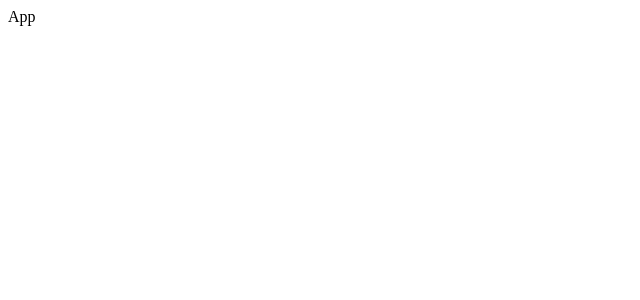
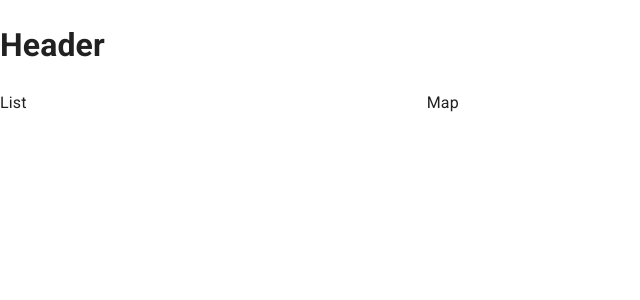
Before and after one commit to kulklex/Travel-Advisor-App, a React (Create React App) app: page / in a window 1280 px wide. Shown: the top 300 px of the page, without its empty margins (0-640 px from the left). Built offline with nearby package versions, Linux system fonts and the light colour scheme; the HTML template or start-up script is replaced by a standard one.

Commit message:
Components Setup

```diff
--- a/src/App.js
+++ b/src/App.js
@@ -1,7 +1,22 @@
+import { CssBaseline, Grid } from '@mui/material'
 import React from 'react'
+import Header from './Components/Header/Header'
+import Map from './Components/Map/Map'
+import List from './Components/List/List'
 
 export default function App() {
   return (
-    <div>App</div>
+    <>
+      <CssBaseline/>
+      <Header/>
+      <Grid container spacing={3} style={{ width: '100%' }} >
+        <Grid item xs={12} md={4}>
+          <List />
+        </Grid>
+        <Grid item xs={12} md={8}>
+          <Map />
+        </Grid>
+      </Grid>
+    </>
   )
 }
--- /dev/null
+++ b/src/Components/Header/Header.jsx
@@ -0,0 +1,11 @@
+import React from 'react';
+
+const Header = () => {
+    return (
+        <h1>
+            Header
+        </h1>
+    );
+}
+
+export default Header;
--- /dev/null
+++ b/src/Components/List/List.jsx
@@ -0,0 +1,11 @@
+import React from 'react';
+
+const List = () => {
+    return (
+        <div>
+            List
+        </div>
+    );
+}
+
+export default List;
--- /dev/null
+++ b/src/Components/Map/Map.jsx
@@ -0,0 +1,11 @@
+import React from 'react';
+
+const Map = () => {
+    return (
+        <div>
+            Map
+        </div>
+    );
+}
+
+export default Map;
```
Also changed, not shown: src/Components/PlaceDetails/PlaceDetails.jsx (added, +11 -0 lines), src/Components/Header/styles.js (added), src/Components/List/styles.js (added), src/Components/Map/styles.js (added), src/Components/PlaceDetails/styles.js (added).
